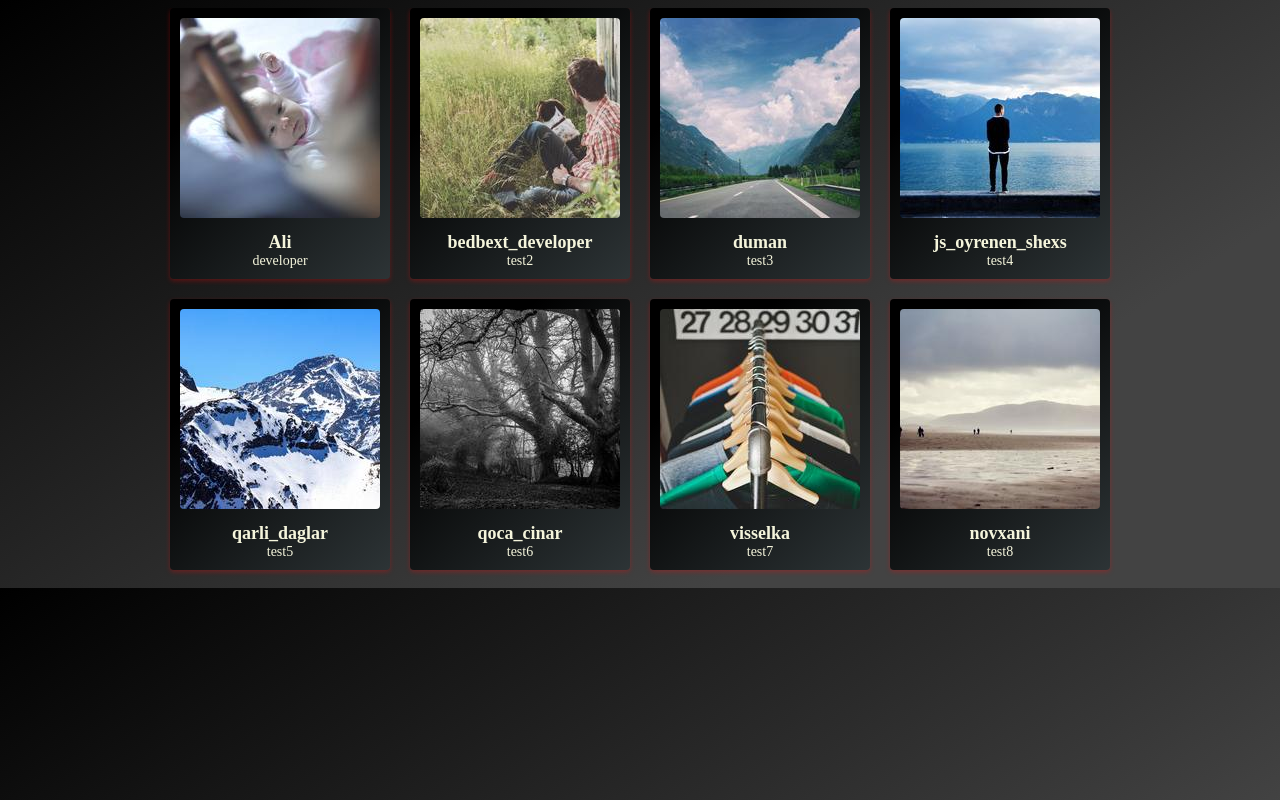
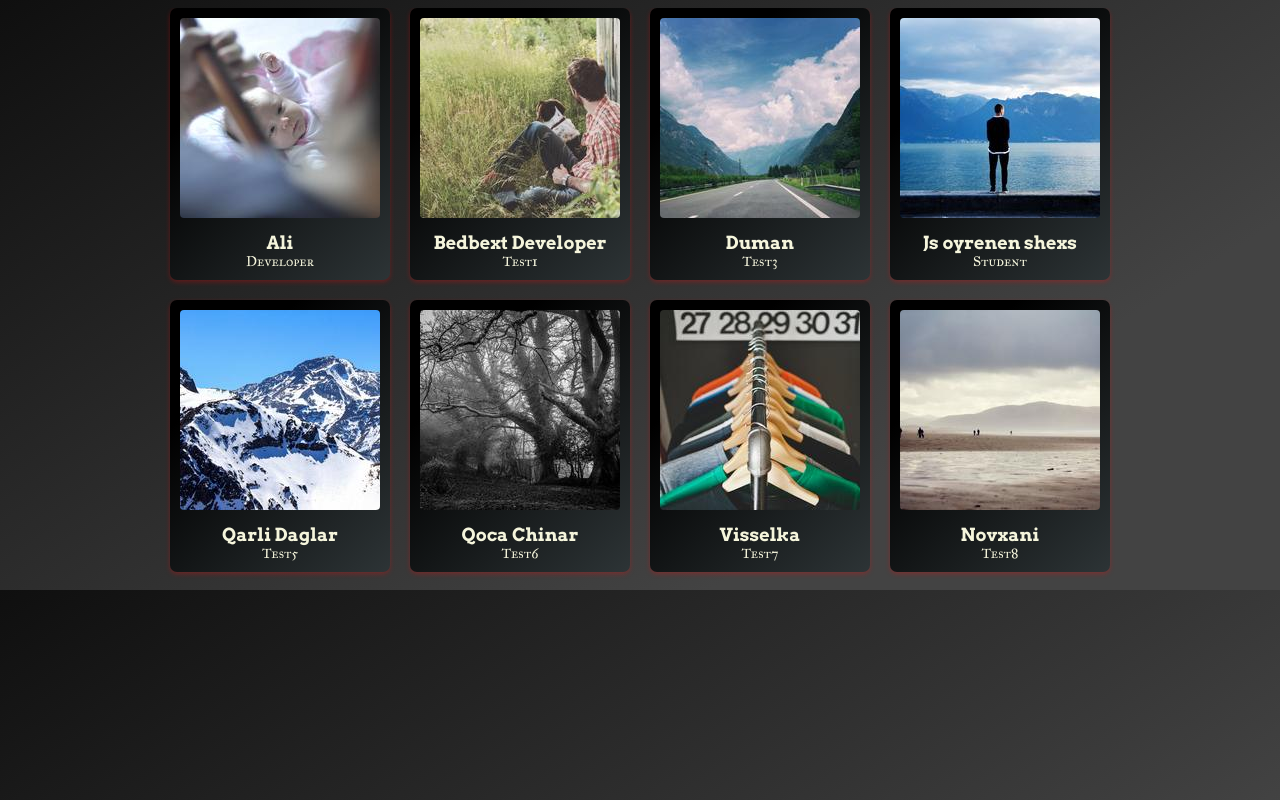
Before and after one commit to Orkhan647/Orxan-Js-tasks, a plain HTML site: page Js Task #usersData/index.html in a window 1280 px wide. Drawn offline with Linux system fonts and the light colour scheme.

Commit message:
Js Task #usersData

```diff
--- a/users data/app.js
+++ b/Js Task #usersData/app.js
@@ -3,49 +3,49 @@ const users=[
         id:1,
         username:"Ali",
         img:'ali',
-        job:'developer'
+        job:'Developer'
     },
     {
         id:2,
-        username:'bedbext_developer',
+        username:'Bedbext Developer',
         img:'bedbext_developer',
-        job:'test2',
+        job:'Test1',
     },
     {
         id:3,
-        username:'duman',
+        username:'Duman',
         img:'duman',
-        job:'test3',
+        job:'Test3',
     },
     {
         id:4,
-        username:'js_oyrenen_shexs',
+        username:'Js oyrenen shexs',
         img:'js_oyrenen_shexs',
-        job:'test4',
+        job:'Student',
     },
     {
         id:5,
-        username:'qarli_daglar',
+        username:'Qarli Daglar',
         img:'qarli_daglar',
-        job:'test5',
+        job:'Test5',
     },
     {
         id:6,
-        username:'qoca_cinar',
+        username:'Qoca Chinar',
         img:'qoca_cinar',
-        job:'test6',
+        job:'Test6',
     },
     {
         id:7,
-        username:'visselka',
+        username:'Visselka',
         img:'visselka',
-        job:'test7',
+        job:'Test7',
     },
     {
         id:8,
-        username:'novxani',
+        username:'Novxani',
         img:'novxani',
-        job:'test8',
+        job:'Test8',
     },
 ]
 
@@ -58,8 +58,8 @@ users.forEach((user, index) => {
   card.classList.add("card");
 
   const image = document.createElement("img");
-  image.src = `img/${user.img}.jpg`; // Assuming the images have jpg extension and are named as "ali.jpg", "bedbext_developer.jpg", etc.
-  image.classList.add("card-image"); // Add a class to the image element
+  image.src = `img/${user.img}.jpg`;
+  image.classList.add("card-image");
   card.appendChild(image);
 
   const username = document.createElement("h3");
--- /dev/null
+++ b/Js Task #usersData/fonts.css
@@ -0,0 +1,8 @@
+@font-face {
+    font-family: avro;
+    src: url(./fonts/Arvo-Bold.ttf);
+}
+@font-face {
+    font-family: greatPrimer;
+    src: url(./fonts/IMFellGreatPrimerSC-Regular.ttf);
+}
--- a/users data/index.html
+++ b/Js Task #usersData/index.html
@@ -6,6 +6,7 @@
     <meta name="viewport" content="width=device-width, initial-scale=1.0" />
     <title>DOM_USERS</title>
     <link rel="stylesheet" href="./style.css" />
+    <link rel="stylesheet" href="./fonts.css">
   </head>
 
   <body>
--- a/users data/style.css
+++ b/Js Task #usersData/style.css
@@ -1,6 +1,7 @@
 body {
   background-color: #000000;
-  background-image: linear-gradient(147deg, #000000 0%, #434343 74%);
+  background-image: linear-gradient(147deg, #0f0f0f 0%, #434343 74%);
+
 }
 .cards-container {
   display: flex;
@@ -27,8 +28,9 @@ body {
   background-image: linear-gradient(315deg, #2d3436 0%, #000000 74%);
   box-shadow: 0 2px 5px rgba(248, 10, 10, 0.3);
   margin-bottom: 10px;
-  border-radius: 4px;
-  transition: transform 0.3s, box-shadow 0.3s;
+  border-radius: 7px;
+  transition: transform 0.5s, box-shadow 0.5s;
+
 }
 
 .card:hover {
@@ -44,11 +46,13 @@ body {
 }
 
 .card h3 {
+  font-family: avro;
   margin: 0;
   font-size: 18px;
 }
 
 .card p {
+  font-family: greatPrimer;
   margin: 0;
   font-size: 14px;
   color: #777;
```
Also changed, not shown: Js Task #usersData/fonts/Arvo-Bold.ttf (added), Js Task #usersData/fonts/IMFellGreatPrimerSC-Regular.ttf (added), Js Task #usersData/img/ali.jpg (renamed from users data/img/ali.jpg), Js Task #usersData/img/bedbext_developer.jpg (renamed from users data/img/bedbext_developer.jpg), Js Task #usersData/img/duman.jpg (renamed from users data/img/duman.jpg), Js Task #usersData/img/js_oyrenen_shexs.jpg (renamed from users data/img/js_oyrenen_shexs.jpg), Js Task #usersData/img/novxani.jpg (renamed from users data/img/novxani.jpg), Js Task #usersData/img/qarli_daglar.jpg (renamed from users data/img/qarli_daglar.jpg), Js Task #usersData/img/qoca_cinar.jpg (renamed from users data/img/qoca_cinar.jpg), Js Task #usersData/img/visselka.jpg (renamed from users data/img/visselka.jpg).
